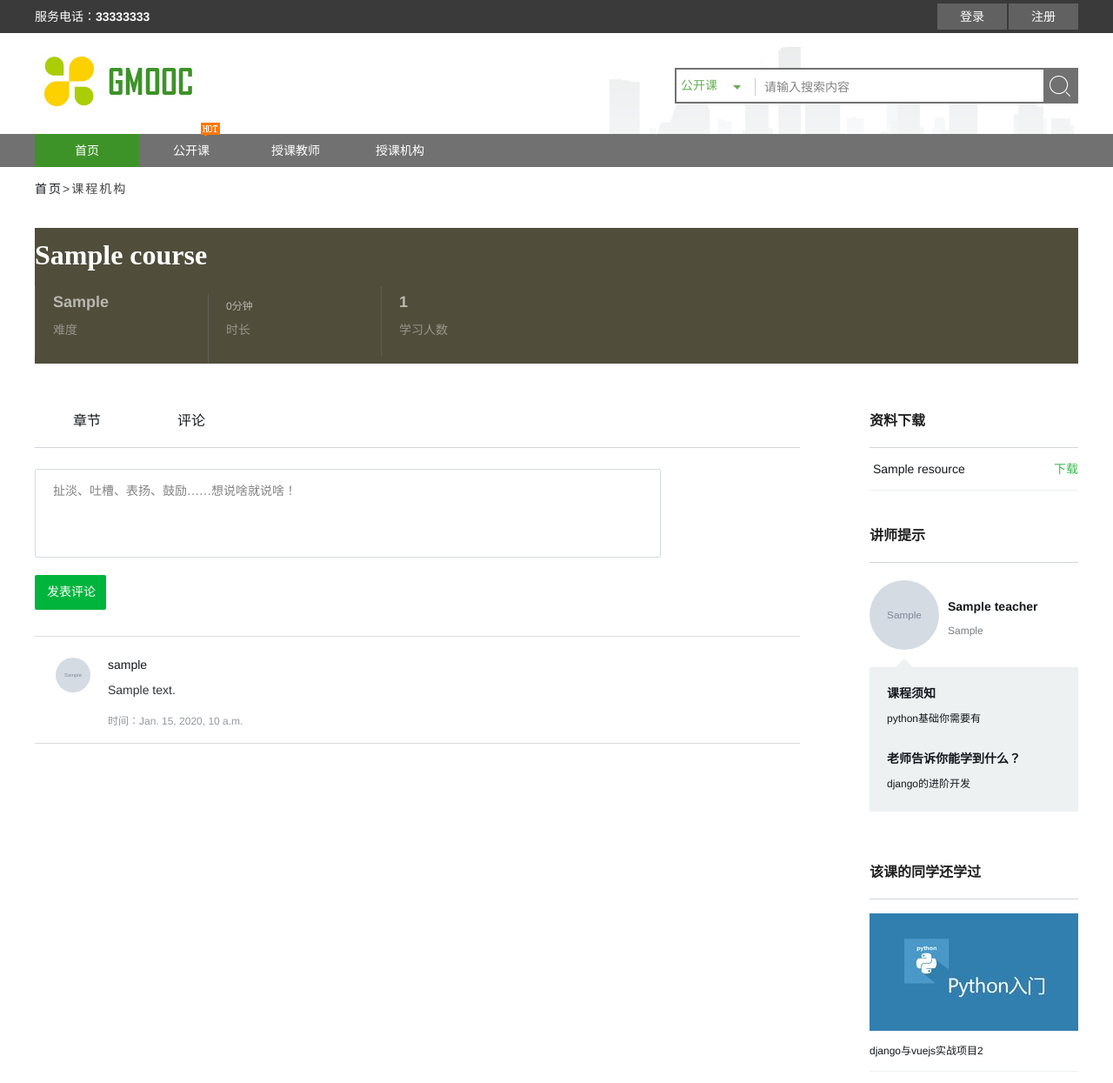
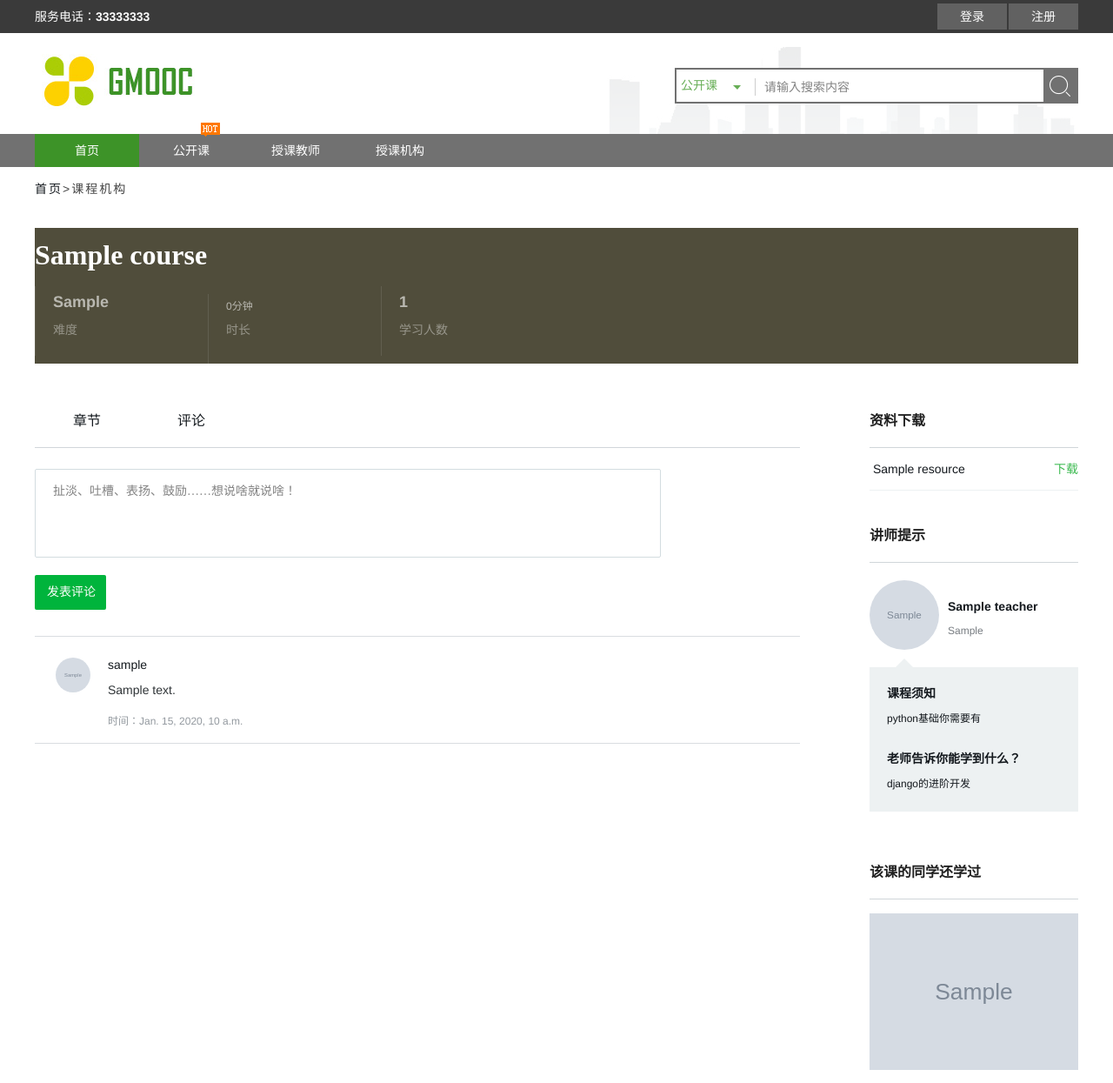
Before and after one commit to kevin-bai/mxonline-edu, a Django app: template templates/course-comment.html in a window 1280 px wide. Shown: the top 1245 px of the page at 87% size. Run offline with Django 3.2, Linux system fonts and the light colour scheme; the template is opened without the code that fills it: most values are stand-ins (such as "Sample title", 1, 10 or a date in 2020); grey boxes marked "Sample" are stand-in pictures; parts of the project's set-up code (start-up, migrations or seed data) failed here and were passed over.

Commit message:
关联课程的推荐

```diff
--- a/templates/common/base.html
+++ b/templates/common/base.html
@@ -29,12 +29,12 @@
                                 <dl class="user fr">
                                     <dd>{{ user.username }}<img class="down fr" src="/static/images/top_down.png"/></dd>
                                     <dt><img width="20" height="20"
-                                             src="/static/media/image/2016/12/default_big_14.png"/></dt>
+                                             src="{{ MEDIA_URL }}{{ request.user.avatar }}"/></dt>
                                 </dl>
                                 <div class="userdetail">
                                     <dl>
                                         <dt><img width="80" height="80"
-                                                 src="/static/media/image/2016/12/default_big_14.png"/></dt>
+                                                 src="{{ MEDIA_URL }}{{ request.user.avatar }}"/></dt>
                                         <dd>
                                             <h2>django</h2>
                                             <p>bobby</p>
--- a/templates/course-comment.html
+++ b/templates/course-comment.html
@@ -131,42 +131,14 @@
                             <div class="cp-tab-pannel js-comp-tab-pannel" data-pannel="course" style="display: block">
                                 <!-- img 200 x 112 -->
                                 <ul class="other-list">
-
-                                    <li class="curr">
+                                    {% for related_course in related_courses %}
+                                        <li class="curr">
                                         <a href="course-detail.html" target="_blank">
-                                            <img src="/static/media/courses/2016/11/540e57300001d6d906000338-240-135_n0L8vbw.jpg" alt="django与vuejs实战项目2">
-                                            <span class="name autowrap">django与vuejs实战项目2</span>
+                                            <img src="{{ MEDIA_URL }}{{ related_course.image }}" alt="">
+                                            <span class="name autowrap">{{ related_course.name }}</span>
                                         </a>
                                     </li>
-
-                                    <li class="curr">
-                                        <a href="course-detail.html" target="_blank">
-                                            <img src="/static/media/courses/2016/12/python面向对象.jpg" alt="python面向对象">
-                                            <span class="name autowrap">python面向对象</span>
-                                        </a>
-                                    </li>
-
-                                    <li class="curr">
-                                        <a href="course-detail.html" target="_blank">
-                                            <img src="/static/media/courses/2016/12/python文件处理.jpg" alt="python文件处理">
-                                            <span class="name autowrap">python文件处理</span>
-                                        </a>
-                                    </li>
-
-                                    <li class="curr">
-                                        <a href="course-detail.html" target="_blank">
-                                            <img src="/static/media/courses/2016/11/mysql.jpg" alt="django入门">
-                                            <span class="name autowrap">django入门</span>
-                                        </a>
-                                    </li>
-
-                                    <li class="curr">
-                                        <a href="course-detail.html" target="_blank">
-                                            <img src="/static/media/courses/2016/12/mysql.jpg" alt="xadmin进阶开发">
-                                            <span class="name autowrap">xadmin进阶开发</span>
-                                        </a>
-                                    </li>
-
+                                    {% endfor %}
                                 </ul>
                             </div>
                             <div class="cp-tab-pannel js-comp-tab-pannel" data-pannel="plan">
```
Also changed, not shown: apps/courses/views.py (+34 -2 lines), templates/course-video.html (+5 -33 lines), media/image/2018/04/default_big_14.png (added).
